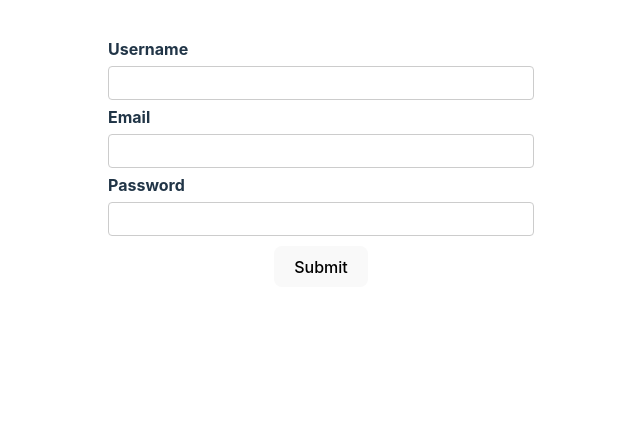
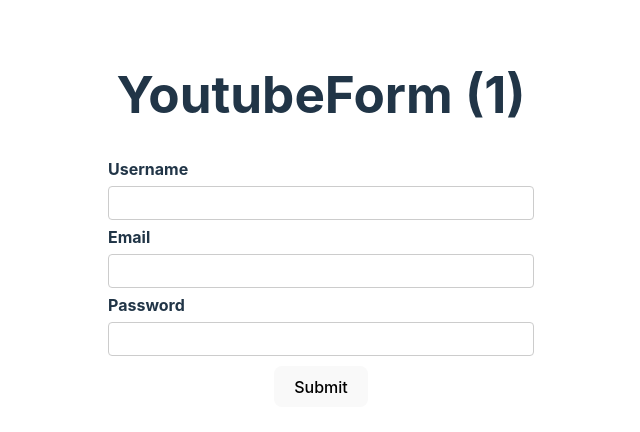
Before and after one commit to thinhnguyen5/react-hook-form, a React (Create React App) app: page / in a window 1280 px wide. Shown: the top 432 px of the page, without its empty margins (319-959 px from the left). Built offline with nearby package versions, Linux system fonts and the light colour scheme.

Commit message:
Form Submission

```diff
--- a/src/App.css
+++ b/src/App.css
@@ -15,7 +15,8 @@ label {
 input[type="text"],
 input[type="email"],
 input[type="number"],
-input[type="date"] {
+input[type="date"],
+input[type="password"] {
   display: block;
   width: 400px;
   padding: 6px 12px;
--- a/src/components/YoutubeForm.tsx
+++ b/src/components/YoutubeForm.tsx
@@ -1,14 +1,27 @@
 import { useForm } from "react-hook-form";
 import { DevTool } from "@hookform/devtools";
 
+let renderCount = 0;
+
+type FormValues = {
+    username: string;
+    email: string;
+    password: string;
+}
+
 const YoutubeForm = () => {
-  const form = useForm();
-  const { register, control } = form;
+  const form = useForm<FormValues>();
+  const { register, control, handleSubmit } = form;
   //   const { name, ref, onChange, onBlur } = register("username");
 
+  const onSubmit = (data: FormValues) => {
+    console.log('Form submitted', data)
+  }
+  renderCount++;
   return (
     <div>
-      <form>
+      <h1>YoutubeForm ({renderCount / 2})</h1>
+      <form onSubmit={handleSubmit(onSubmit)}>
         <label htmlFor="userName">Username</label>
         <input
           type="text"
@@ -24,7 +37,7 @@ const YoutubeForm = () => {
         <input type="text" id="email" {...register("email")} />
 
         <label htmlFor="password">Password</label>
-        <input type="text" id="password" {...register("password")} />
+        <input type="password" id="password" {...register("password")} />
         <button>Submit</button>
       </form>
       <DevTool control={control} />
```
